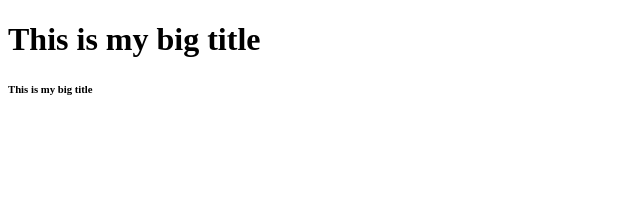
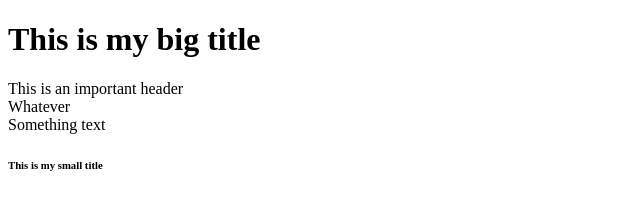
Before and after one commit to leaudgns/kakao_clone, a plain HTML site: page index.html in a window 1280 px wide. Shown: the whole page, without its empty margins (0-640 px from the left). Drawn offline with Linux system fonts and the light colour scheme.

Commit message:
html 2-6

```diff
--- a/index.html
+++ b/index.html
@@ -8,6 +8,9 @@
   </head>
   <body>
     <h1>This is my big title</h1>
-    <h6>This is my big title</h6>
+    <header>This is an important header</header>
+    <div>Whatever</div>
+    <span>Something text</span>
+    <h6>This is my small title</h6>
   </body>
 </html>
```
